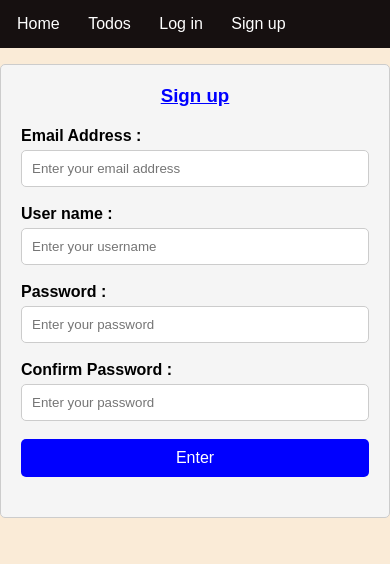
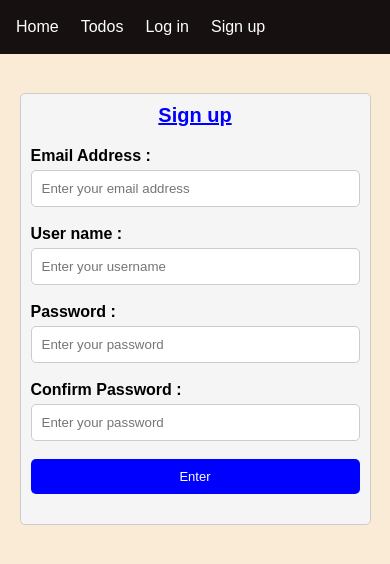
Before and after one commit to Bruteforcemaster/MyTODOAPP, a Flask app: page /signup in a window 390 px wide. Shown: the top 564 px of the page. Run offline with Flask 3, Linux system fonts and the light colour scheme.

Commit message:
updated for mobile devices

```diff
--- a/static/style.css
+++ b/static/style.css
@@ -34,3 +34,17 @@ body,html{
     text-decoration: underline; /* Add an underline when hovering over the links */
 
 }
+
+/* Media Query for Mobile Devices */
+@media only screen and (max-width: 600px) {
+    .nav-bar {
+        display: flex;
+        flex-wrap: wrap;
+        justify-content: flex-start;
+        align-items: center;
+    }
+
+    .nav-bar a {
+        margin: 1px; /* Adjust the margin as needed for decreased spacing */
+    }
+}
--- a/templates/signup.html
+++ b/templates/signup.html
@@ -76,6 +76,22 @@
         background-color: #f8f8f8;
         margin-bottom: 10px;
     }
+    /* Media Query for Mobile Devices */
+    @media only screen and (max-width: 600px) {
+        .login-form {
+            margin: 10% 5%;
+            padding: 10px;
+            max-width: none;
+        }
+
+        .login-form h3 {
+            font-size: 20px;
+        }
+
+        .btn-login {
+            font-size: small;
+        }
+    }
 </style>
 {% endblock %}
 
```
Also changed, not shown: templates/index.html (+21 -1 lines), templates/login.html (+17 -0 lines), templates/todo.html (+35 -4 lines), 2 other files.
